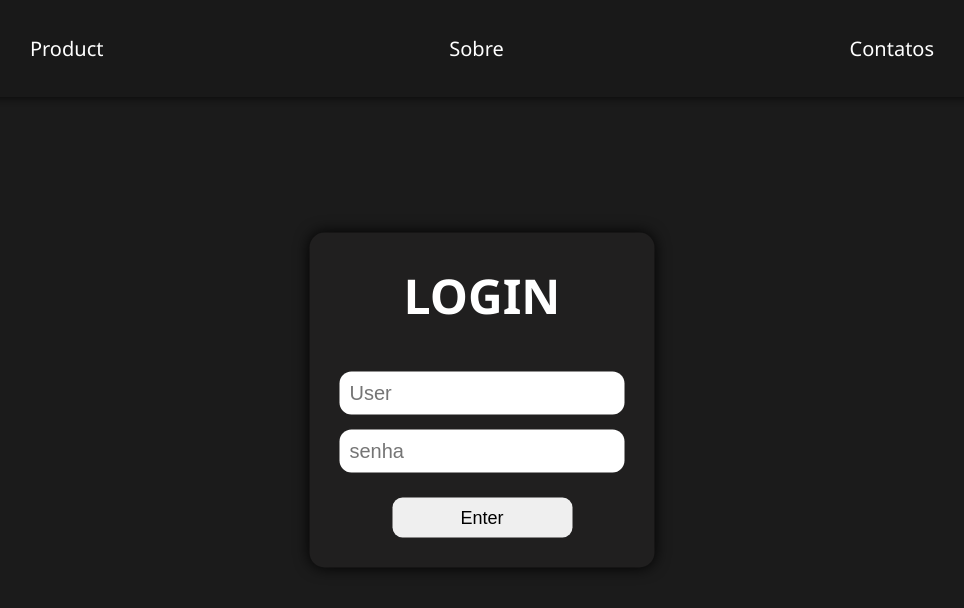
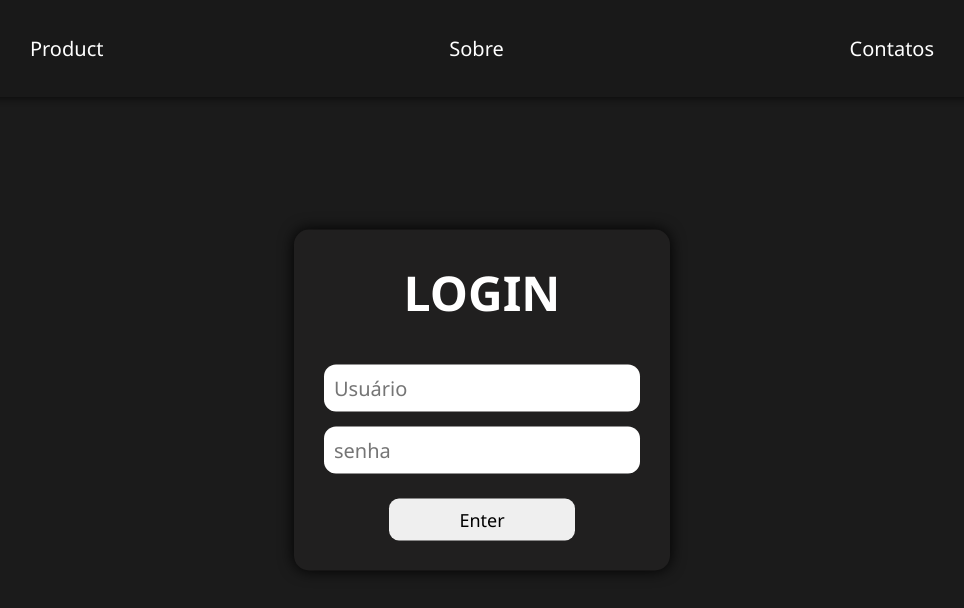
Before and after one commit to eduhaag/gameDesk, a plain HTML site: page index.html in a window 1280 px wide. Shown: the whole page, without its empty margins (158-1122 px from the left). Drawn offline with Linux system fonts and the light colour scheme.

Commit message:
Alterações

```diff
--- a/index.html
+++ b/index.html
@@ -8,26 +8,22 @@
 </head>
 <body>
 
-    <header id="cabc">
-        <div id="cont">
-            <ul id="list">
-                <li>Product</li>
-                <li>Sobre</li>
-                <li>Contatos</li>
-            </ul>
-        </div>
+    <header>
+        <ul class="menu">
+            <li>Product</li>
+            <li>Sobre</li>
+            <li>Contatos</li>
+        </ul>
     </header>
 
     <div class="painel">
-        <h1 class="til">LOGIN</h1>
-        <br><br>
-        <div class="inf">
-            <input type="text" placeholder="User" class="text1">
-            <input type="password" placeholder="senha" class="text2">
-        </div>
+        <h1>LOGIN</h1>
 
-        <div id="enter">
-            <button class="but">Enter</button>
+        <div class="formulario">
+            <input type="text" placeholder="Usuário">
+            <input type="password" placeholder="senha">
+
+            <button>Enter</button>
         </div>
 
     </div>
--- a/style.css
+++ b/style.css
@@ -7,14 +7,22 @@ body {
     background-color: rgb(27, 27, 27);
 }
 
-#cabc {
+body, input, button {
+    font-family: 'Segoe UI', Tahoma, Geneva, Verdana, sans-serif;
+    color: white;
+    font-size: 20px;
+}
+
+button {
+    cursor: pointer;
+}
+
+header {
     background-color: rgba(24, 24, 24, 0.493);
     box-shadow: 0 0 10px rgba(0, 0, 0, 0.8);
-    color: white;
-    font-family: 'Segoe UI', Tahoma, Geneva, Verdana, sans-serif;
 }
 
-#cabc #cont #list {
+.menu  {
     display: flex;
     flex-direction: row;
     justify-content: space-around;
@@ -24,18 +32,15 @@ body {
     border-radius: 50%;
 }
 
-#cabc #cont #list li {
-    display: flex;
+.menu li {
     list-style: none;
     cursor: pointer;
-
-    font-size: 20px;
     padding: 20px;
     border-radius: 20px;
     transition: 0.5s;
 }
 
-#cabc #cont #list li:hover {
+.menu li:hover {
     background-color: rgba(43, 42, 42, 0.363);
 }
 
@@ -43,8 +48,6 @@ body {
     position: fixed;
     background-color: rgb(32, 31, 31);
     box-shadow: 0 0 15px rgba(0, 0, 0, 1);
-    color: white;
-    font-family: 'Segoe UI', Tahoma, Geneva, Verdana, sans-serif;
     top: 50%;
     left: 50%;
     padding: 30px;
@@ -52,56 +55,42 @@ body {
     border-radius: 15px;
 }
 
-.painel .til {
-    display: flex;
-    justify-content: center;
-    align-items: flex-start;
+.painel h1 {
+    text-align: center;
     font-size: 48px;
 }
 
-.painel .inf {
+.formulario {
     display: flex;
     justify-content: center;
     align-items: center;
     flex-direction: column;
+    margin-top: 40px;
+    gap: 15px;
 }
 
-.painel .inf input {
+.formulario input {
     border: none;
     outline: none;
-    cursor: pointer;
     border-radius: 12px;
-    font-size: 20px;
     padding: 10px;
+    color: black;
 }
 
-.painel .inf .text1 {
-    margin-bottom: 15px;
-}
-
-.painel #enter .but {
-   display: flex;
-   align-items: center;
-   justify-content: center;
+.formulario button {
    font-size: 18px;
-   height: 40px;
-   width: 180px;
+   padding: 9px 70px;
    border-radius: 10px;
    border: none;
    cursor: pointer;
 
    transition: 0.2s;
-}
-
-.painel #enter {
-    display: flex;
-    justify-content: center;
-    margin-top: 25px;
-
+   color: black;
+    margin-top: 10px;
 
 }
 
-.painel #enter .but:hover {
+.formulario button:hover {
     background-color: rgb(62, 61, 70);
     border: 1px solid rgba(255, 255, 255, 0.473);
     color: aliceblue;
```
